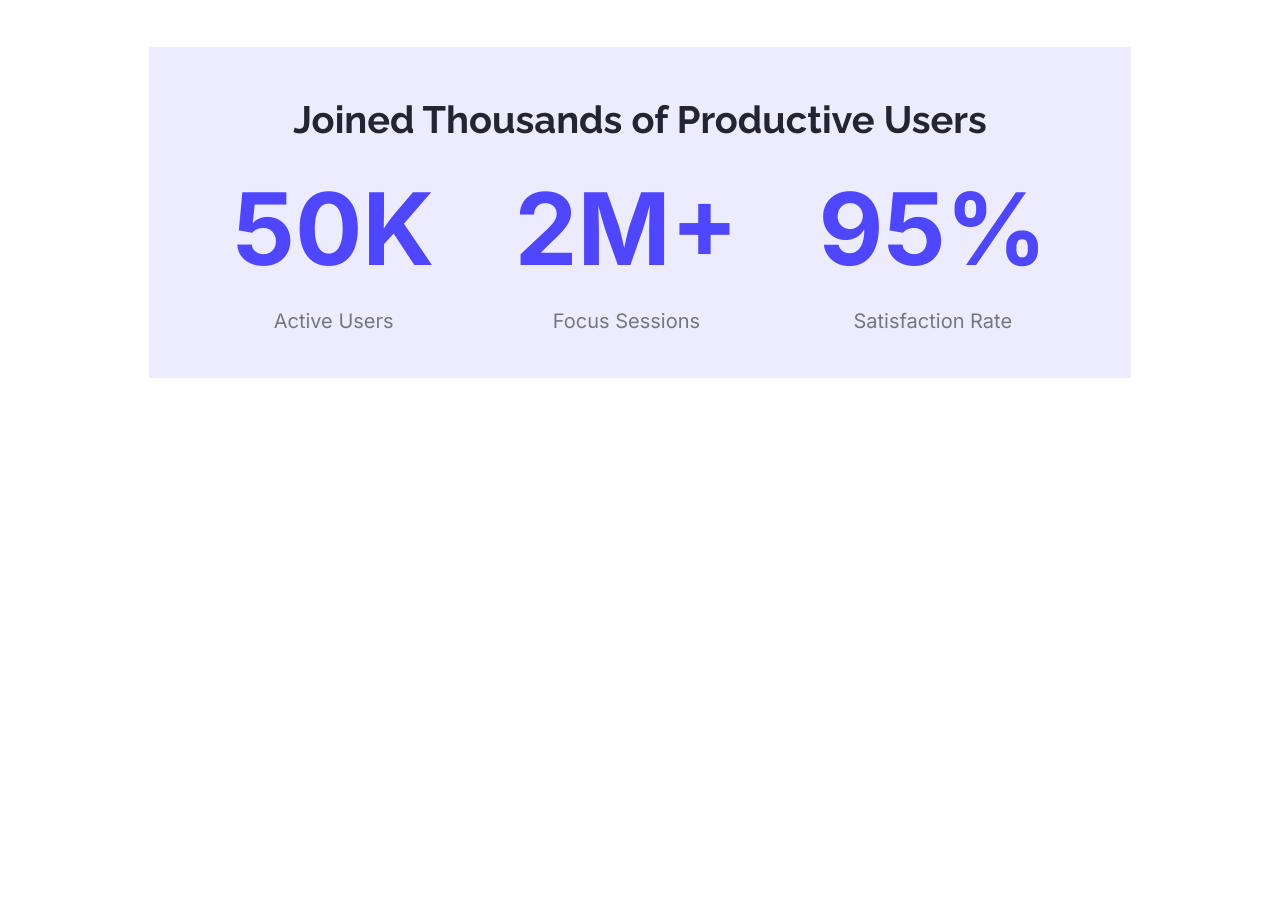
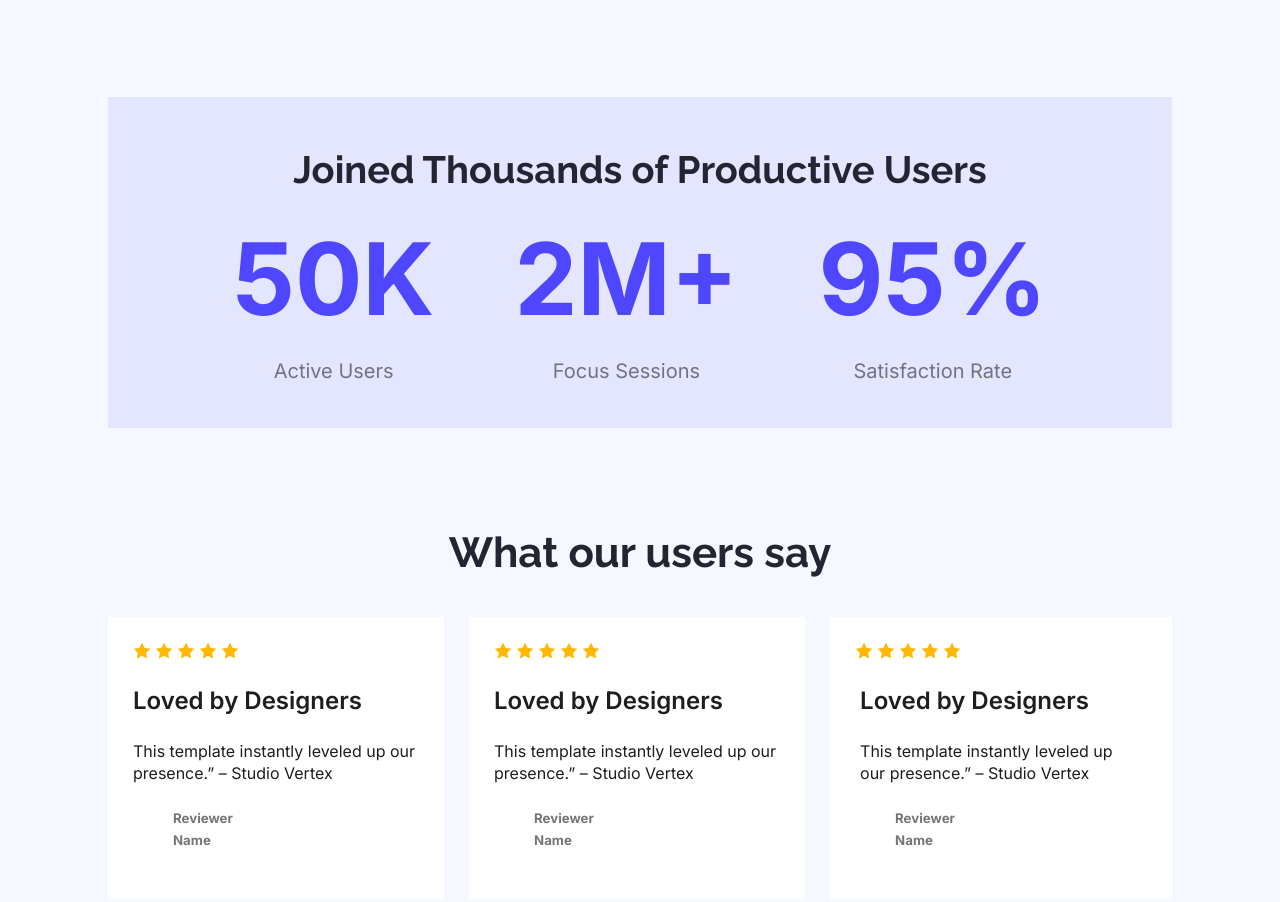
Before and after one commit to shuvojit07/b12a10, a plain HTML site: page index.html in a window 1280 px wide. Shown: the part 1093-1995 px from the top of the page. Before the commit the page ends 1521 px from the top, so only its background shows below. Drawn offline with Linux system fonts and the light colour scheme.

Commit message:
ch commet

```diff
--- a/index.html
+++ b/index.html
@@ -1,5 +1,6 @@
 <!DOCTYPE html>
 <html lang="en">
+
 <head>
     <meta charset="UTF-8">
     <meta name="viewport" content="width=device-width, initial-scale=1.0">
@@ -7,7 +8,8 @@
     <!-- style -->
     <link rel="stylesheet" href="style.css">
 </head>
-<body>
+
+<body class="body">
     <!-- header pat -->
     <header class="header">
         <!-- navigation -->
@@ -29,7 +31,8 @@
         <div class="main-div-1">
             <div class="main-div-info">
                 <h2 class="main-div-info-h1">See It in Action</h2>
-                <p class="main-div-info-p">Explore the live preview and imagine your <br> brand in this bold new look.</p>
+                <p class="main-div-info-p">Explore the live preview and imagine your <br> brand in this bold new look.
+                </p>
                 <button class="btn">Launch Live Preview</button>
             </div>
             <div><img class="main-wc" src="./Assets/wc-mini.png" alt=""></div>
@@ -55,6 +58,62 @@
 
             </div>
         </div>
+        <!-- what uor users say -->
+        <div>
+            <div class="user-title">
+                <h1 class="user-title-h1">What our users say</h1>
+            </div>
+            <div class="user-say-revi">
+                <div class="user-say-revi-card">
+                    <div>
+                        <img src="./Assets/icon-star.png" alt="">
+                        <img src="./Assets/icon-star.png" alt="">
+                        <img src="./Assets/icon-star.png" alt="">
+                        <img src="./Assets/icon-star.png" alt="">
+                        <img src="./Assets/icon-star.png" alt="">
+                    </div>
+                    <h3 class="user-say-revi-card-h3">Loved by Designers</h3>
+                    <p class="user-say-revi-card-p">This template instantly leveled up our presence.” – Studio Vertex</p>
+                    <div class="user-say-revi-card-reviewer">
+                        <h5>Reviewer <br> Name</h5>
+
+                    </div>
+
+                </div>
+                <div class="user-say-revi-card">
+                    <div>
+                        <img src="./Assets/icon-star.png" alt="">
+                        <img src="./Assets/icon-star.png" alt="">
+                        <img src="./Assets/icon-star.png" alt="">
+                        <img src="./Assets/icon-star.png" alt="">
+                        <img src="./Assets/icon-star.png" alt="">
+                    </div>
+                    <h3 class="user-say-revi-card-h3">Loved by Designers</h3>
+                    <p class="user-say-revi-card-p">This template instantly leveled up our presence.” – Studio Vertex</p>
+                    <div class="user-say-revi-card-reviewer">
+                       <h5>Reviewer <br> Name</h5>
+                    </div>
+
+                </div>
+                <div class="user-say-revi-card">
+                    <div>
+                        <img src="./Assets/icon-star.png" alt="">
+                        <img src="./Assets/icon-star.png" alt="">
+                        <img src="./Assets/icon-star.png" alt="">
+                        <img src="./Assets/icon-star.png" alt="">
+                        <img src="./Assets/icon-star.png" alt="">
+                    </div>
+                    <div class="user-say-revi-card-info ">
+                        <h3 class="user-say-revi-card-h3">Loved by Designers</h3>
+                        <p class="user-say-revi-card-p">This template instantly leveled up our presence.” – Studio Vertex</p>
+                    </div>
+                    <div class="user-say-revi-card-reviewer">
+                       <h5>Reviewer <br> Name</h5>
+                    </div>
+
+                </div>
+            </div>
+        </div>
 
     </main>
     <!-- footer section -->
@@ -62,4 +121,5 @@
 
     </footer>
 </body>
+
 </html>
--- a/style.css
+++ b/style.css
@@ -1,4 +1,9 @@
 @import url('https://fonts.googleapis.com/css2?family=Inter:ital,opsz,wght@0,14..32,100..900;1,14..32,100..900&family=Raleway:ital,wght@0,100..900;1,100..900&display=swap');
+
+/* body */
+.body {
+    background-color: #F5F8FF;
+}
 
 /* shear btn */
 .btn {
@@ -98,7 +103,9 @@
 
 /* main */
 .main {
-    margin: 50px 141px;
+
+    padding: 50px 100px;
+    background-color: #F5F8FF;
 }
 
 /* main info */
@@ -144,6 +151,7 @@
     text-align: center;
     background-color: #4E47FF1A;
     padding: 25px;
+    margin-bottom: 100px;
 }
 
 .second-section-info {
@@ -181,3 +189,70 @@
     letter-spacing: 0%;
     text-align: center;
 }
+
+/* user-say-revi */
+.user-title {
+    text-align: center;
+    margin-bottom: 40px;
+}
+
+.user-title-h1 {
+    color: rgb(37, 36, 50);
+    font-family: Raleway;
+    font-size: 42px;
+    font-weight: 700;
+    line-height: 49px;
+    letter-spacing: 0%;
+    text-align: center;
+}
+
+.user-say-revi {
+    display: flex;
+    gap: 25px
+}
+
+.user-say-revi-card {
+    background-color: #ffff;
+    padding: 25px;
+}
+
+.user-say-revi-card-info {
+    margin: 5px;
+    padding: 0px;
+}
+
+.user-say-revi-card-h3 {
+    /* Heading */
+    color: rgb(30, 30, 30);
+    font-family: Inter;
+    font-size: 24px;
+    font-weight: 600;
+    line-height: 120%;
+    letter-spacing: -2%;
+    text-align: left;
+}
+
+.user-say-revi-card-p {
+    /* Body Base */
+    color: rgb(30, 30, 30);
+    font-family: Inter;
+    font-size: 16px;
+    font-weight: 400;
+    line-height: 140%;
+    letter-spacing: 0%;
+    text-align: left;
+}
+
+.user-say-revi-card-reviewer {
+    margin-left: 40px;
+    padding: 0px;
+    /* Body Strong */
+    color: rgb(117, 117, 117);
+    font-family: Inter;
+    font-size: 16px;
+    font-weight: 600;
+    line-height: 140%;
+    letter-spacing: 0%;
+    text-align: left;
+
+}
```
Lines whose indentation alone changed are shown as unchanged.
